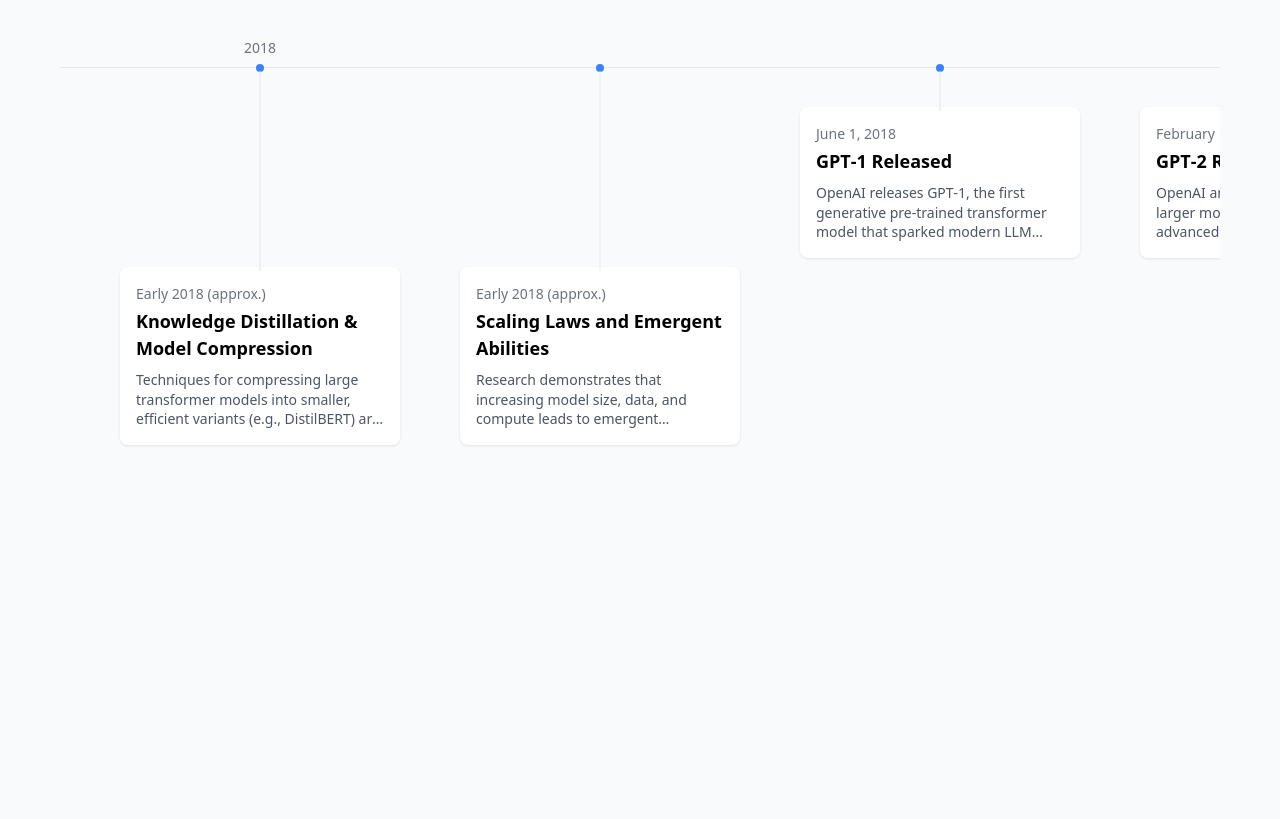
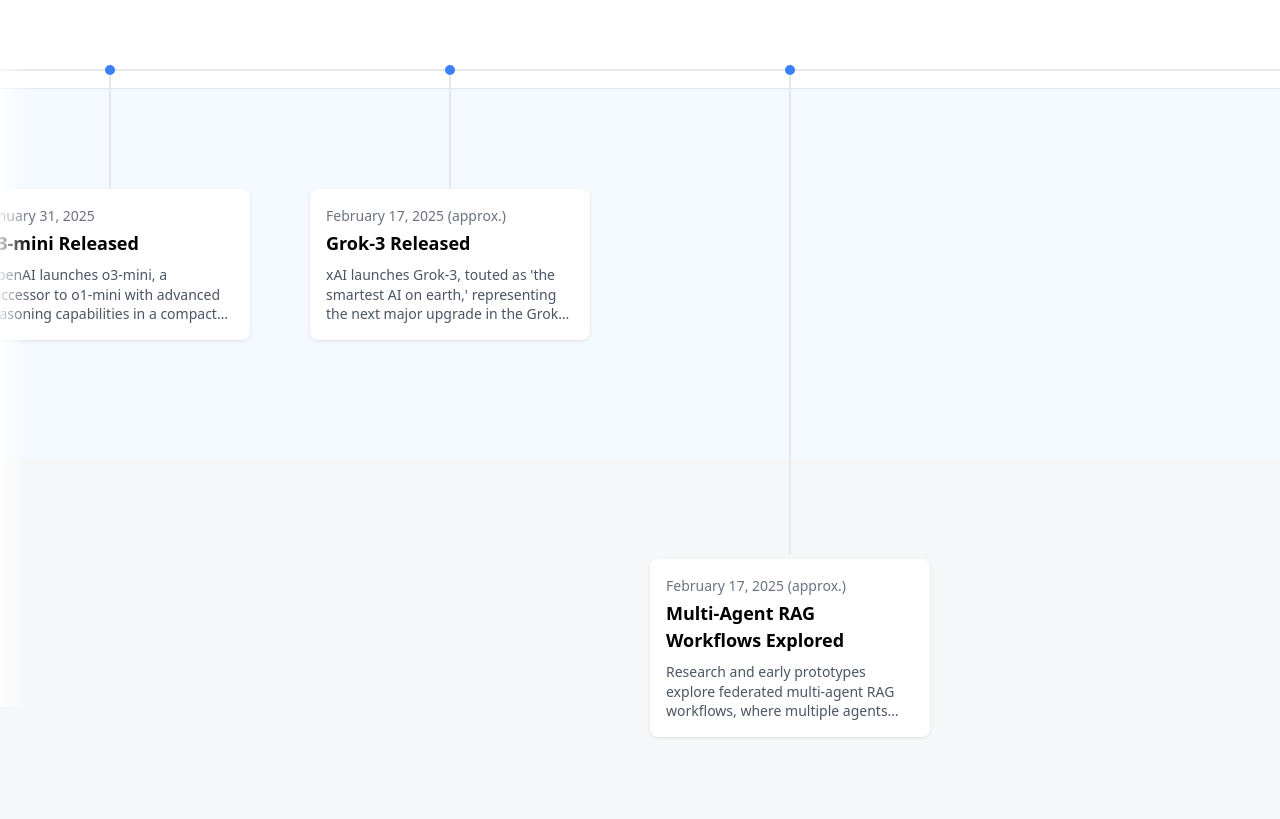
Before and after one commit to generative-ai-timeline/generative-ai-timeline, a plain HTML site: page docs/index.html in a window 1280 px wide. Shown: the part 93-912 px from the top of the page. Before the commit the page ends 800 px from the top, so only its background shows below. Drawn offline with nearby package versions, Linux system fonts and the light colour scheme.

Commit message:
feat(seo): add meta tags and structured data for better indexing
- Add SEO meta tags with description and keywords
- Add Open Graph tags for social media sharing
- Add schema.org structured data for Google search
- Update title to "Generative Artificial Intelligence Timeline"
- Set proper meta keywords targeting generative AI education
- Configure correct og:url for GitHub Pages deployment

```diff
--- a/docs/css/styles.css
+++ b/docs/css/styles.css
@@ -1,9 +1,24 @@
+body {
+    background-color: white;
+}
+
+/* Simple title styling since we're not overriding Tailwind anymore */
+.timeline-title {
+    font-size: 2rem;
+    font-weight: bold;
+    text-align: center;
+    margin: 2rem 0;
+}
+
+/* Ensure timeline takes full width and height */
 .timeline-container {
     position: relative;
-    margin: 20px auto;
-    max-width: 1200px;
-    padding: 20px;
-    height: 600px;
+    margin: 0 !important; /* Removed top and bottom margins */
+    max-width: 100% !important;
+    padding: 0 !important;
+    height: 100vh; /* Adjusted height since we removed margins */
+    width: 100vw !important;
+    background-color: white;
 }
 
 .timeline-scroll-container {
@@ -11,12 +26,72 @@
     width: 100%;
     height: 100%;
     overflow-x: auto;
+    padding: 10px 0;
 }
 
-.timeline-content {
-    position: relative;
-    min-width: max-content;
-    padding: 0 200px;
+/* Add fade effect containers */
+.timeline-scroll-container::before,
+.timeline-scroll-container::after {
+    content: '';
+    position: fixed;
+    top: 0;
+    bottom: 0;
+    width: 50px;
+    pointer-events: none; /* Allow clicking through the fade */
+    z-index: 9;
+}
+
+/* Left fade */
+.timeline-scroll-container::before {
+    left: 0;
+    width: 30px; /* Reduced from 50px to show more of first card */
+    background: linear-gradient(
+        to right,
+        rgba(255, 255, 255, 0.8) 0%, /* Reduced opacity */
+        rgba(255, 255, 255, 0) 100%
+    );
+}
+
+/* Right fade */
+.timeline-scroll-container::after {
+    right: 0;
+    width: 30px; /* Reduced from 50px */
+    background: linear-gradient(
+        to left,
+        rgba(255, 255, 255, 0.8) 0%, /* Reduced opacity */
+        rgba(255, 255, 255, 0) 100%
+    );
+}
+
+/* Hide fade effect when scrolled to the respective end */
+.timeline-scroll-container.at-start::before {
+    display: none;
+}
+
+.timeline-scroll-container.at-end::after {
+    display: none;
+}
+
+/* Timeline header section */
+.timeline-header {
+    position: absolute;
+    left: 0;
+    right: 0;
+    top: 0;
+    height: 60px;
+    background-color: white;
+    border-bottom: 1px solid #e5e7eb;
+    z-index: 1; /* Lower z-index so dots and lines can show through */
+}
+
+/* Year labels */
+.timeline-years {
+    position: absolute;
+    left: 0;
+    right: 0;
+    top: 10px;
+    z-index: 6;
+    width: 100%; /* Ensure full width */
 }
 
 /* Timeline base */
@@ -25,16 +100,23 @@
     left: 0;
     right: 0;
     top: 40px;
-    height: 1px;
+    height: 2px;
     background-color: #e5e7eb;
+    z-index: 5;
+    width: 100%; /* Ensure full width */
 }
 
-/* Year labels */
-.timeline-years {
-    position: absolute;
-    left: 0;
-    right: 0;
-    top: 10px;
+/* Remove the duplicate line container */
+.timeline-line-container {
+    display: none;
+}
+
+/* Update content container */
+.timeline-content {
+    position: relative;
+    min-width: max-content;
+    padding: 0;
+    height: 100%;
 }
 
 .year-marker {
@@ -51,26 +133,76 @@
     transform: translateX(-50%);
 }
 
-/* The blue dot */
+/* Track containers - bottom layer */
+#models-timeline, #concepts-timeline {
+    position: absolute;
+    left: 0;
+    right: 0;
+    --track-height: calc((100vh - 60px) * 0.5); /* Define track height as CSS variable */
+    height: var(--track-height);
+    z-index: 2; /* Above header */
+}
+
+#models-timeline {
+    top: 60px; /* Start below header */
+    background-color: rgba(239, 246, 255, 0.7);
+}
+
+#concepts-timeline {
+    top: calc(60px + (100vh - 60px) * 0.5); /* Position exactly halfway */
+    background-color: rgba(243, 244, 246, 0.7);
+}
+
+/* Card positioning */
+.models-item {
+    top: 100px; /* Position in first track */
+}
+
+.concepts-item {
+    top: 100px; /* Position in second track (relative to track) */
+}
+
+/* Common dot styling */
 .timeline-dot {
     position: absolute;
-    width: 8px;
-    height: 8px;
+    width: 10px;
+    height: 10px;
     background-color: #3b82f6;
     border-radius: 50%;
     left: 50%;
-    top: 37px; /* Align with timeline */
     transform: translateX(-50%);
+    z-index: 7;
+    top: -24px; /* Default position for models track */
 }
 
-/* Vertical line */
+/* Position dots on timeline for both tracks */
+#models-timeline .timeline-dot {
+    /* top: -20px; Already set in common styling */
+}
+
+#concepts-timeline .timeline-dot {
+    top: calc(-1 * var(--track-height) - 24px); --Use track height variable */
+}
+
+/* Common line styling */
 .timeline-vertical-line {
     position: absolute;
-    width: 1px;
+    width: 2px;
     background-color: #e5e7eb;
     left: 50%;
     transform: translateX(-50%);
-    top: 44px; /* Start below dot */
+    z-index: 2;
+}
+
+/* Connect lines to timeline for both tracks */
+#models-timeline .timeline-vertical-line {
+    top: -20px; /* Start from timeline */
+    height: 120px; /* Extend to card */
+}
+
+#concepts-timeline .timeline-vertical-line {
+    top: calc(-50vh + 16px); /* Start from timeline */
+    height: calc(50vh + 80px); /* Extend to card */
 }
 
 /* Card styling */
@@ -83,23 +215,7 @@
     box-shadow: 0 1px 3px rgba(0, 0, 0, 0.1);
     left: 50%;
     transform: translateX(-50%);
-}
-
-/* Position cards in alternating rows below timeline */
-.models-item {
-    top: 80px; /* First row */
-}
-
-.models-item + .timeline-vertical-line {
-    height: 40px;
-}
-
-.concepts-item {
-    top: 240px; /* Second row */
-}
-
-.concepts-item + .timeline-vertical-line {
-    height: 200px;
+    z-index: 3;
 }
 
 /* Card content */
@@ -130,7 +246,7 @@
 .timeline-item:hover {
     transform: translateX(-50%) scale(1.02);
     box-shadow: 0 4px 6px rgba(0, 0, 0, 0.1);
-    z-index: 10;
+    z-index: 8;
 }
 
 @media (max-width: 768px) {
--- a/docs/index.html
+++ b/docs/index.html
@@ -3,18 +3,41 @@
 <head>
     <meta charset="UTF-8">
     <meta name="viewport" content="width=device-width, initial-scale=1.0">
-    <title>AI Timeline</title>
+    <title>Generative Artificial Intelligence Timeline</title>
+
+    <!-- SEO Meta Tags -->
+    <meta name="description" content="An interactive timeline of major developments in generative AI, including key models like GPT and foundational research concepts.">
+    <meta name="keywords" content="Generative Artificial Intelligence, Generative AI Timeline, History of Generative AI, AI Milestones Timeline, Learn Generative AI, Generative AI for Beginners, AI Learning Roadmap, AI Education Milestones, LLM Learning Guide, Introduction to AI Models">
+    <meta name="author" content="Your Name">
+
+    <!-- Open Graph / Social Media Meta Tags -->
+    <meta property="og:title" content="Generative Artificial Intelligence Timeline">
+    <meta property="og:description" content="Explore the evolution of generative AI through an interactive timeline of major developments and breakthroughs.">
+    <meta property="og:type" content="website">
+    <meta property="og:url" content="https://generative-ai-timeline.github.io/generative-ai-timeline/">
+
+    <!-- Structured Data for Google -->
+    <script type="application/ld+json">
+    {
+        "@context": "https://schema.org",
+        "@type": "WebPage",
+        "name": "Generative Artificial Intelligence Timeline",
+        "description": "An interactive timeline showcasing the evolution and major developments in generative artificial intelligence.",
+        "publisher": {
+            "@type": "Organization",
+            "name": "Generative AI Timeline"
+        },
+        "keywords": "Generative Artificial Intelligence, Generative AI Timeline, History of Generative AI, AI Milestones Timeline, Learn Generative AI, Generative AI for Beginners, AI Learning Roadmap, AI Education Milestones, LLM Learning Guide, Introduction to AI Models"
+    }
+    </script>
+
     <script src="https://cdn.tailwindcss.com"></script>
-    <link rel="stylesheet" href="css/styles.css">
+    <link href="css/styles.css" rel="stylesheet">
 </head>
-<body class="bg-gray-50">
-    <div class="container mx-auto px-4 py-8">
-        <h1 class="text-3xl font-bold text-center mb-8">AI Development Timeline</h1>
-        <div class="timeline-container">
-            <div class="timeline-center-line"></div>
-            <div id="models-timeline"></div>
-            <div id="concepts-timeline"></div>
-        </div>
+<body>
+    <div class="w-full">
+        <h1 class="timeline-title">Generative Artificial Intelligence Timeline</h1>
+        <div class="timeline-container"></div>
     </div>
     <script src="js/timeline.js"></script>
 </body>
--- a/docs/js/timeline.js
+++ b/docs/js/timeline.js
@@ -44,8 +44,10 @@ async function loadTimeline() {
         container.innerHTML = `
             <div class="timeline-scroll-container">
                 <div class="timeline-content">
-                    <div class="timeline-years"></div>
-                    <div class="timeline-center-line"></div>
+                    <div class="timeline-header">
+                        <div class="timeline-years"></div>
+                        <div class="timeline-center-line"></div>
+                    </div>
                     <div id="models-timeline"></div>
                     <div id="concepts-timeline"></div>
                 </div>
@@ -57,21 +59,25 @@ async function loadTimeline() {
         const minSpacing = 40; // Minimum space between cards
 
         // Calculate total width based on number of events and minimum spacing
-        let totalWidth = 400; // Initial padding
+        let totalWidth = 300; // Initial padding
         Object.values(eventsByYear).forEach(events => {
             // Add width for each year based on number of events
             totalWidth += Math.max(
                 events.length * (minCardWidth + minSpacing),
-                400 // Minimum year width
+                300 // Minimum year width
             );
         });
 
-        document.querySelector('.timeline-content').style.width = `${totalWidth}px`;
+        // Set the width for both timeline content and center line
+        const timelineContent = document.querySelector('.timeline-content');
+        timelineContent.style.width = `${totalWidth}px`;
+        const timelineCenterLine = document.querySelector('.timeline-center-line');
+        timelineCenterLine.style.width = `${totalWidth}px`;
 
         // Calculate year positions based on event density
         const startYear = Math.min(...Object.keys(eventsByYear));
         const endYear = Math.max(...Object.keys(eventsByYear));
-        let currentPosition = 200; // Start with left padding
+        let currentPosition = 150; // Increased from 100 to center first card
 
         // Add year markers
         const yearsContainer = document.querySelector('.timeline-years');
@@ -80,7 +86,7 @@ async function loadTimeline() {
             const events = eventsByYear[year] || [];
             const yearWidth = Math.max(
                 events.length * (minCardWidth + minSpacing),
-                400 // Minimum year width
+                300 // Keep minimum year width
             );
 
             // Add year marker
@@ -101,6 +107,20 @@ async function loadTimeline() {
 
             currentPosition += yearWidth;
         }
+
+        // Get scroll container
+        const scrollContainer = document.querySelector('.timeline-scroll-container');
+
+        // Wait for next frame to ensure content is rendered
+        requestAnimationFrame(() => {
+            // Scroll to the right end
+            scrollContainer.scrollLeft = scrollContainer.scrollWidth;
+
+            // Add scroll event listener
+            scrollContainer.addEventListener('scroll', handleScroll);
+            // Initial check
+            handleScroll({ target: scrollContainer });
+        });
 
     } catch (error) {
         console.error('Error loading timeline:', error);
@@ -144,4 +164,13 @@ function renderTimelineItem(item, position) {
     container.appendChild(itemContainer);
 }
 
+function handleScroll(event) {
+    const container = event.target;
+    const isAtStart = container.scrollLeft <= 0;
+    const isAtEnd = container.scrollLeft + container.clientWidth >= container.scrollWidth;
+
+    container.classList.toggle('at-start', isAtStart);
+    container.classList.toggle('at-end', isAtEnd);
+}
+
 document.addEventListener('DOMContentLoaded', loadTimeline);
```
